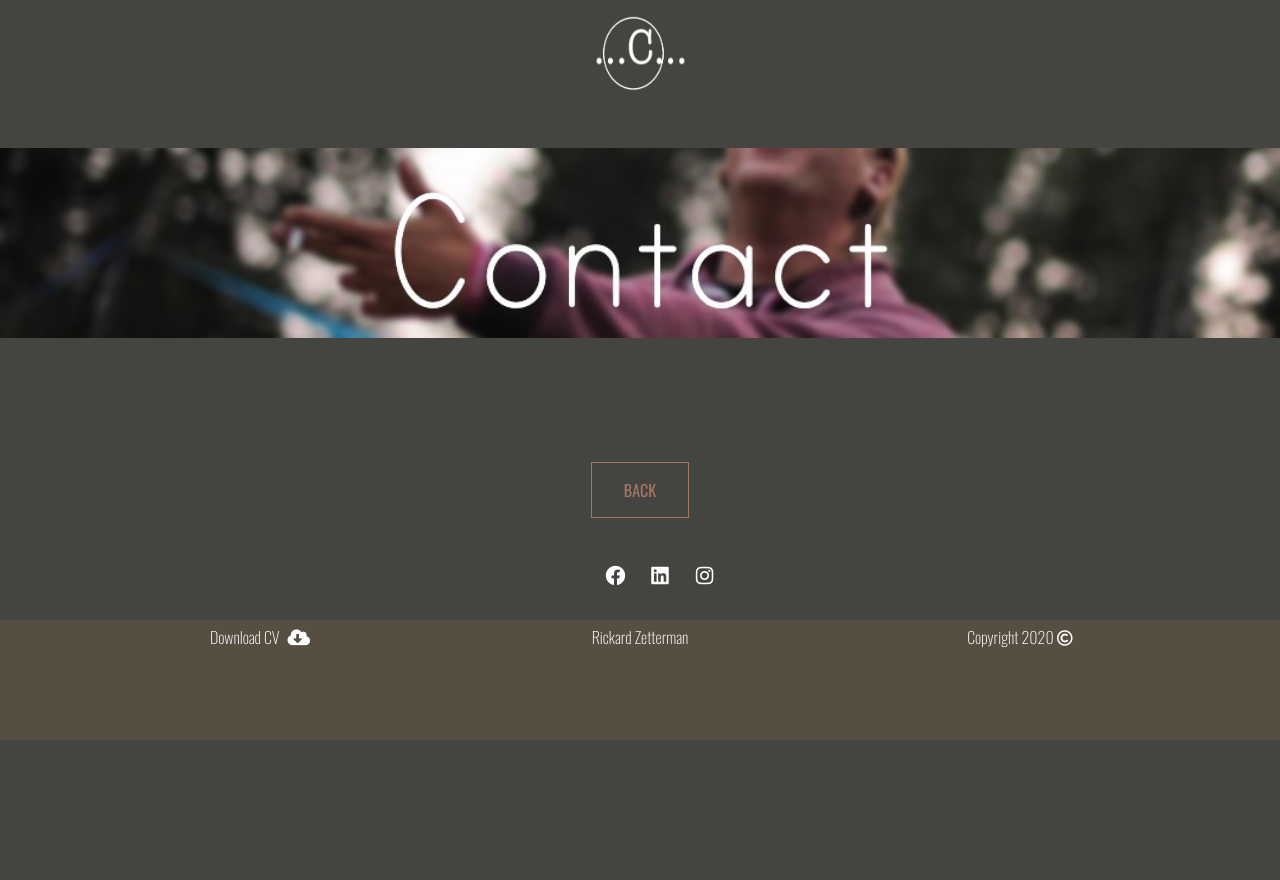
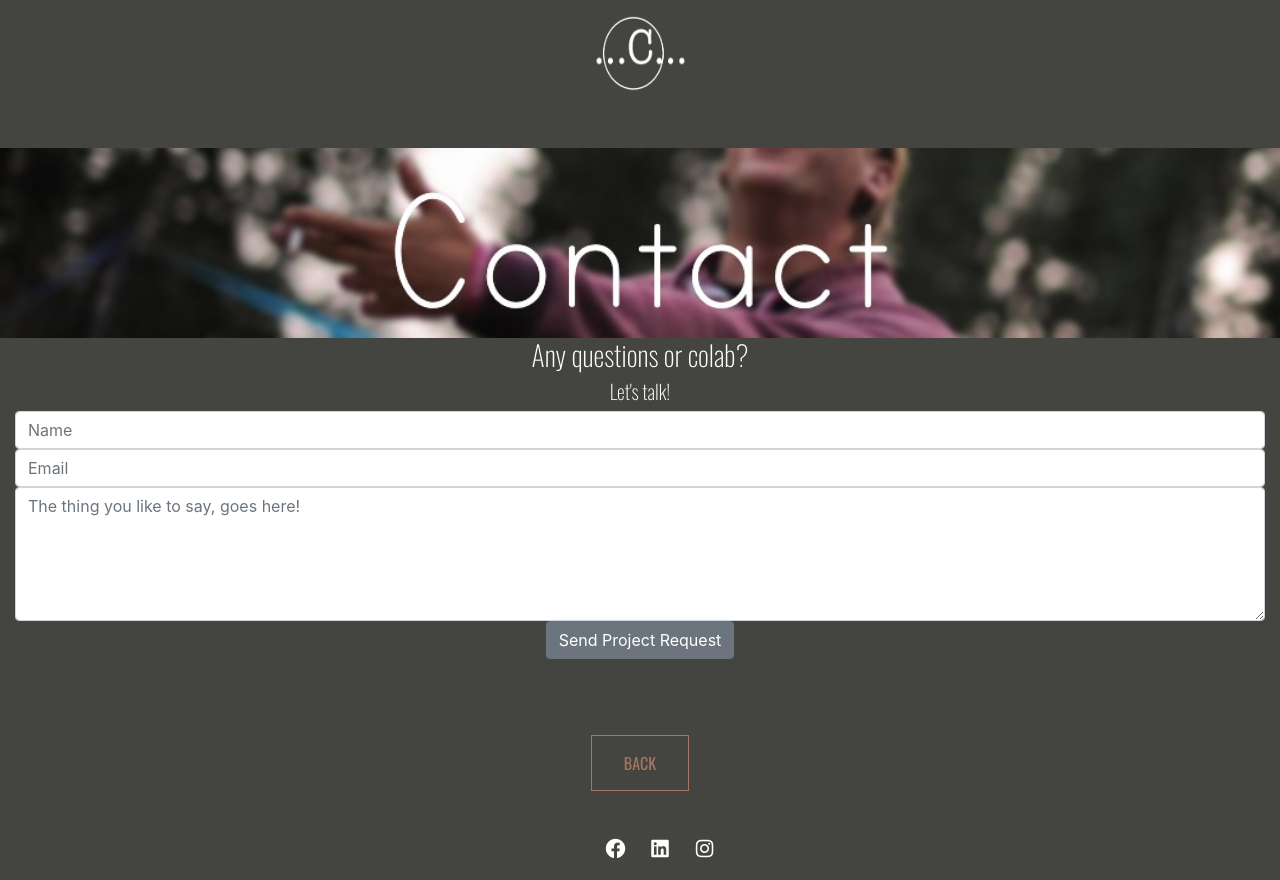
Before and after one commit to dddCddd/rickardzetterman.com, a plain HTML site: page contact.html in a window 1280 px wide. Shown: the top 880 px of the page. Before the commit the page ends 800 px from the top, so only its background shows below. Drawn offline with nearby package versions, Linux system fonts and the light colour scheme.

Commit message:
contact form

```diff
--- a/contact.html
+++ b/contact.html
@@ -21,14 +21,32 @@
     <img src="asset/image/textKONTAKT.jpg" alt="CV" width="100%">
 </section>
 
-<section>
+<section class="container-fluid">
+        <div class="row bg-color-contact">
+            <div class="col">
+                <h3 class="contact-heading uppercase text-center">Any questions or colab?</h3>
+                <h5 class="uppercase text-center">Let's talk!</h5>
 
-</section>
+                <div class="center-form">
+                    <form>
+                        <input type="text" name="name" id="fullname" class="form-control" placeholder="Name" required />
+                        <input type="email" name="email" id="emailaddress" class="form-control" placeholder="Email" required />
+                        <textarea rows="5" name="summary" id="summary" class="form-control" placeholder="The thing you like to say, goes here!
+" required></textarea>
+                        <div class="form-row text-center">
+                            <div class="col">
+                                <button type="submit" class="btn btn-secondary">Send Project Request</button>
+                            </div>
+                        </div>
+                    </form>
+                </div>
 
-<section>
+            </div>
+        </div>
 
-</section>
-<br><br><br><br><br>
+    </section>
+
+<br><br><br>
 <section>
     <a href="index.html">
     <button class="button" type="button">BACK</button>
```
